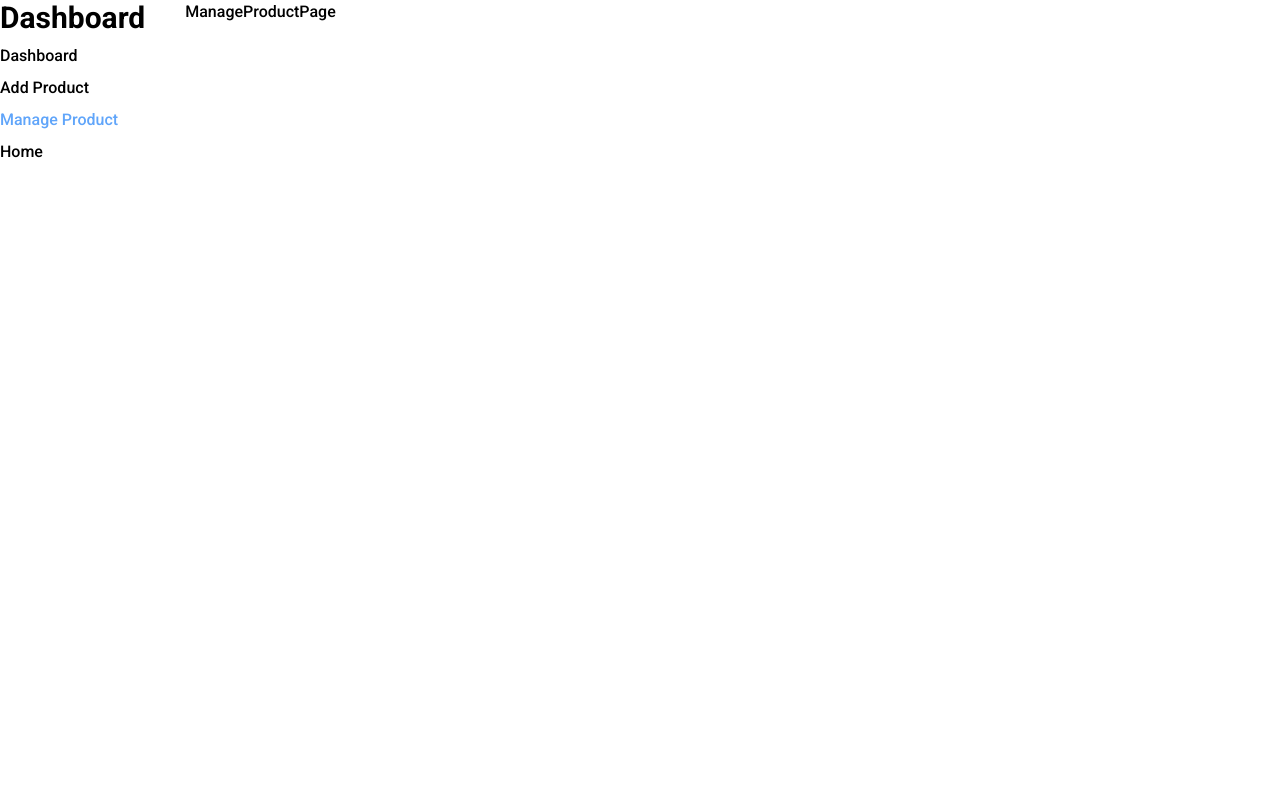
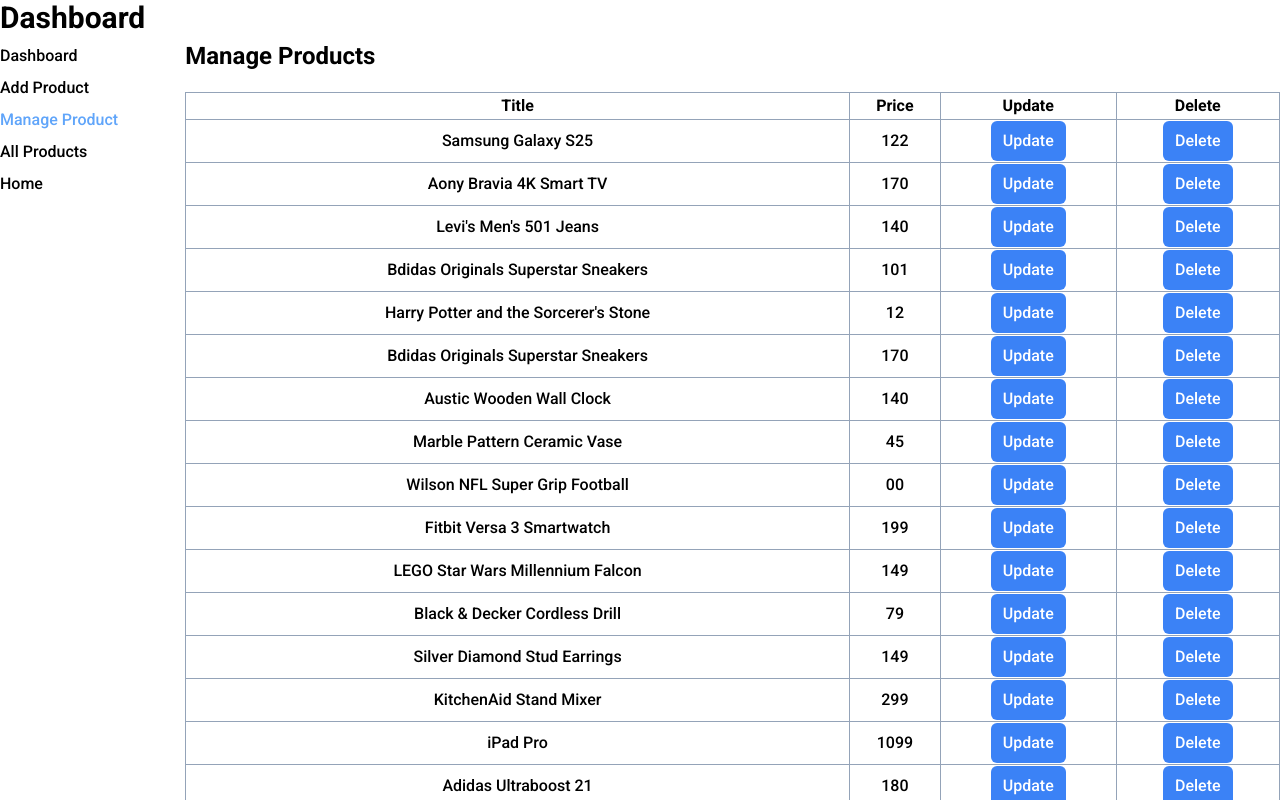
Before and after one commit to pieash9/next-basic, a Next.js app: page /dashboard/manageProduct in a window 1280 px wide. Shown: the top 800 px of the page. Built offline with nearby package versions, Linux system fonts and the light colour scheme; data requests are answered from the project's data file.

Commit message:
data fetching using swr

```diff
--- a/package.json
+++ b/package.json
@@ -18,6 +18,7 @@
     "postcss": "8.4.28",
     "react": "18.2.0",
     "react-dom": "18.2.0",
+    "swr": "^2.2.1",
     "tailwindcss": "3.3.3"
   }
 }
--- a/src/app/dashboard/Sidebar.jsx
+++ b/src/app/dashboard/Sidebar.jsx
@@ -14,6 +14,10 @@
   {
     path: "/dashboard/manageProduct",
     title: "Manage Product",
+  },
+  {
+    path: "/dashboard/allProducts",
+    title: "All Products",
   },
   {
     path: "/",
--- /dev/null
+++ b/src/app/dashboard/allProducts/AllProducts.jsx
@@ -0,0 +1,112 @@
+"use client";
+
+import { useRef, useState } from "react";
+
+import Modal from "@/components/HomePage/Modal";
+import useProducts from "@/hooks/useProducts";
+import ManageSingleProduct from "../manageProduct/ManageSingleProduct";
+
+const AllProducts = () => {
+  const { products, isLoading, isValidating, mutate } = useProducts();
+  const modalRef = useRef(null);
+  const [updateData, setUpdateData] = useState(null);
+
+  const openModal = (product) => {
+    setUpdateData(product);
+    modalRef.current.showModal();
+  };
+
+  const closeModal = () => {
+    setUpdateData(null);
+    modalRef.current.close();
+  };
+
+  const handleSubmit = async (e) => {
+    e.preventDefault();
+    const form = e.target;
+    const title = form.title.value;
+    const price = form.price.value;
+    const data = {
+      title,
+      price,
+    };
+
+    if (title && price) {
+      try {
+        const res = await fetch(
+          `http://localhost:5000/products/${updateData?.id}`,
+          {
+            method: "PATCH",
+            headers: {
+              "content-type": "application/json",
+            },
+            body: JSON.stringify(data),
+          }
+        );
+        const result = await res.json();
+        console.log(result);
+        mutate();
+        form.reset();
+        closeModal();
+      } catch (error) {
+        console.log(error);
+      }
+    }
+  };
+
+  const handleDelete = async (id) => {
+    try {
+      const res = await fetch(`http://localhost:5000/products/${id}`, {
+        method: "DELETE",
+      });
+      const result = await res.json();
+      console.log(result);
+      mutate();
+    } catch (error) {
+      console.log(error);
+    }
+  };
+
+  return (
+    <div>
+      {isLoading && (
+        <h1 className="text-center text-2xl font-semibold">Loading...</h1>
+      )}
+
+      {!isLoading && (
+        <table
+          className={`border-collapse w-full ${
+            isValidating ? "opacity-50" : "opacity-100"
+          }`}
+        >
+          <thead>
+            <tr>
+              <th className="border border-slate-400">Title</th>
+              <th className="border border-slate-400">Price</th>
+              <th className="border border-slate-400">Update</th>
+              <th className="border border-slate-400">Delete</th>
+            </tr>
+          </thead>
+          <tbody>
+            {products.map((product) => (
+              <ManageSingleProduct
+                openModal={openModal}
+                key={product.id}
+                product={product}
+                handleDelete={handleDelete}
+              />
+            ))}
+          </tbody>
+        </table>
+      )}
+      <Modal
+        closeModal={closeModal}
+        updateData={updateData}
+        ref={modalRef}
+        handleSubmit={handleSubmit}
+      />
+    </div>
+  );
+};
+
+export default AllProducts;
--- /dev/null
+++ b/src/app/dashboard/allProducts/page.js
@@ -0,0 +1,13 @@
+import React from "react";
+import AllProducts from "./AllProducts";
+
+const AllProductsPage = () => {
+  return (
+    <div className="text-center">
+      <h1 className="text-2xl font-semibold my-6">All Products</h1>
+      <AllProducts />
+    </div>
+  );
+};
+
+export default AllProductsPage;
--- /dev/null
+++ b/src/app/dashboard/manageProduct/ManageProduct.jsx
@@ -0,0 +1,121 @@
+"use client";
+
+import { useRouter } from "next/navigation";
+import { useRef, useState, useTransition } from "react";
+import ManageSingleProduct from "./ManageSingleProduct";
+import Modal from "@/components/HomePage/Modal";
+
+const ManageProduct = ({ products }) => {
+  const modalRef = useRef(null);
+  const [updateData, setUpdateData] = useState(null);
+  const [isPending, startTransition] = useTransition();
+  const [loading, setLoading] = useState(false);
+
+  const isLoading = isPending || loading;
+
+  const router = useRouter();
+
+  const openModal = (product) => {
+    setUpdateData(product);
+    modalRef.current.showModal();
+  };
+
+  const closeModal = () => {
+    setUpdateData(null);
+    modalRef.current.close();
+  };
+
+  const handleSubmit = async (e) => {
+    e.preventDefault();
+    const form = e.target;
+    const title = form.title.value;
+    const price = form.price.value;
+    const data = {
+      title,
+      price,
+    };
+
+    if (title && price) {
+      setLoading(true);
+      try {
+        const res = await fetch(
+          `http://localhost:5000/products/${updateData?.id}`,
+          {
+            method: "PATCH",
+            headers: {
+              "content-type": "application/json",
+            },
+            body: JSON.stringify(data),
+          }
+        );
+        const result = await res.json();
+        console.log(result);
+
+        form.reset();
+        closeModal();
+        setLoading(false);
+        startTransition(() => {
+          router.refresh();
+        });
+      } catch (error) {
+        setLoading(false);
+        console.log(error);
+      }
+    }
+  };
+
+  const handleDelete = async (id) => {
+    setLoading(true);
+    try {
+      const res = await fetch(`http://localhost:5000/products/${id}`, {
+        method: "DELETE",
+      });
+      const result = await res.json();
+      console.log(result);
+      startTransition(() => {
+        router.refresh();
+      });
+      setLoading(false);
+    } catch (error) {
+      console.log(error);
+      setLoading(false);
+    }
+  };
+
+  return (
+    <div>
+      <table
+        className={`border-collapse w-full ${
+          isLoading ? "opacity-50" : "opacity-100"
+        }`}
+      >
+        <thead>
+          <tr>
+            <th className="border border-slate-400">Title</th>
+            <th className="border border-slate-400">Price</th>
+            <th className="border border-slate-400">Update</th>
+            <th className="border border-slate-400">Delete</th>
+          </tr>
+        </thead>
+        <tbody>
+          {products.map((product) => (
+            <ManageSingleProduct
+              openModal={openModal}
+              key={product.id}
+              product={product}
+              handleDelete={handleDelete}
+            />
+          ))}
+        </tbody>
+      </table>
+      <Modal
+        ref={modalRef}
+        handleSubmit={handleSubmit}
+        closeModal={closeModal}
+        updateData={updateData}
+      />
+    </div>
+  );
+};
+
+export default ManageProduct;
--- /dev/null
+++ b/src/app/dashboard/manageProduct/ManageSingleProduct.jsx
@@ -0,0 +1,28 @@
+const ManageSingleProduct = ({ product, openModal, handleDelete }) => {
+  const { id, title, price, categoryId, imageUrl } = product;
+
+  return (
+    <tr className="text-center w-full">
+      <td className="border border-slate-400 p-2">{title}</td>
+      <td className="border border-slate-400">{price}</td>
+      <td className="border border-slate-400">
+        <button
+          onClick={() => openModal(product)}
+          className="bg-blue-500 text-white px-3 py-2 rounded-md"
+        >
+          Update
+        </button>
+      </td>
+      <td className="border border-slate-400">
+        <button
+          onClick={() => handleDelete(id)}
+          className="bg-blue-500 text-white px-3 py-2 rounded-md"
+        >
+          Delete
+        </button>
+      </td>
+    </tr>
+  );
+};
+
+export default ManageSingleProduct;
--- a/src/app/dashboard/manageProduct/page.js
+++ b/src/app/dashboard/manageProduct/page.js
@@ -1,7 +1,20 @@
-import React from "react";
+import getAllProducts from "@/utils/getAllProducts";
+import ManageProduct from "./ManageProduct";
 
-const ManageProductPage = () => {
-  return <div>ManageProductPage</div>;
+export const metadata = {
+  title: "Manage Products | Dashboard | Next Hero",
+  description: "Next Hero",
 };
 
-export default ManageProductPage;
+const ManageProductsPage = async () => {
+  const products = await getAllProducts();
+
+  return (
+    <div className="w-full mt-10">
+      <h1 className="mb-5 text-2xl font-semibold">Manage Products</h1>
+      <ManageProduct products={products} />
+    </div>
+  );
+};
+
+export default ManageProductsPage;
--- /dev/null
+++ b/src/components/HomePage/Modal.jsx
@@ -0,0 +1,41 @@
+import { forwardRef, useRef } from "react";
+
+const Modal = ({ closeModal, updateData, handleSubmit }, ref) => {
+  const formRef = useRef(null);
+
+  return (
+    <dialog ref={ref} className="w-[98%] max-w-[500px] rounded-md p-4">
+      <div className="text-right mb-4">
+        <button
+          onClick={() => {
+            closeModal();
+            formRef.current.reset();
+          }}
+        >
+          Close
+        </button>
+      </div>
+      <form onSubmit={handleSubmit} ref={formRef}>
+        <input
+          className="w-full mb-2 p-2 focus:outline-none border border-gray-500 rounded-md"
+          type="text"
+          placeholder="title"
+          name="title"
+          defaultValue={updateData?.title}
+        />
+        <input
+          className="w-full mb-2 p-2 focus:outline-none border border-gray-500 rounded-md"
+          type="number"
+          placeholder="price"
+          name="price"
+          defaultValue={updateData?.price}
+        />
+        <button className="text-white px-2 py-1 bg-blue-500 focus:right-2 rounded-md">
+          Submit
+        </button>
+      </form>
+    </dialog>
+  );
+};
+
+export default forwardRef(Modal);
--- a/src/db.json
+++ b/src/db.json
@@ -55,7 +55,7 @@
     {
       "id": 2,
       "title": "Samsung Galaxy S25",
-      "price": "12",
+      "price": "122",
       "categoryId": 1,
       "features": [
         "Exynos 2100 chip",
@@ -69,7 +69,11 @@
       "title": "Aony Bravia 4K Smart TV",
       "price": "170",
       "categoryId": 1,
-      "features": ["65-inch 4K HDR display", "Android TV", "Dolby Atmos sound"],
+      "features": [
+        "65-inch 4K HDR display",
+        "Android TV",
+        "Dolby Atmos sound"
+      ],
       "imageUrl": "https://example.com/sonytv.jpg"
     },
     {
@@ -77,7 +81,11 @@
       "title": "Levi's Men's 501 Jeans",
       "price": "140",
       "categoryId": 2,
-      "features": ["100% cotton", "Classic straight fit", "Button fly"],
+      "features": [
+        "100% cotton",
+        "Classic straight fit",
+        "Button fly"
+      ],
       "imageUrl": "https://example.com/levisjeans.jpg"
     },
     {
@@ -217,7 +225,11 @@
       "title": "iPad Pro",
       "price": 1099,
       "categoryId": 1,
-      "features": ["M1 chip", "Liquid Retina XDR display", "Face ID"],
+      "features": [
+        "M1 chip",
+        "Liquid Retina XDR display",
+        "Face ID"
+      ],
       "imageUrl": "https://example.com/ipadpro.jpg"
     },
     {
@@ -225,7 +237,11 @@
       "title": "Adidas Ultraboost 21",
       "price": 180,
       "categoryId": 2,
-      "features": ["Primeknit upper", "Boost midsole", "Responsive cushioning"],
+      "features": [
+        "Primeknit upper",
+        "Boost midsole",
+        "Responsive cushioning"
+      ],
       "imageUrl": "https://example.com/ultraboost21.jpg"
     },
     {
@@ -233,7 +249,11 @@
       "title": "Modern Metal Wall Art",
       "price": 89,
       "categoryId": 4,
-      "features": ["Abstract design", "Hand-painted", "Easy to hang"],
+      "features": [
+        "Abstract design",
+        "Hand-painted",
+        "Easy to hang"
+      ],
       "imageUrl": "https://example.com/metalwallart.jpg"
     },
     {
@@ -309,18 +329,6 @@
       "imageUrl": "https://example.com/cookwareset.jpg"
     },
     {
-      "id": 26,
-      "title": "Dell XPS 13 Laptop",
-      "price": "00",
-      "categoryId": 1,
-      "features": [
-        "Intel Core i7 processor",
-        "13.3-inch InfinityEdge display",
-        "512GB SSD"
-      ],
-      "imageUrl": "https://example.com/dellxps13.jpg"
-    },
-    {
       "id": 27,
       "title": "Bdidas Originals Superstar Sneakers",
       "price": "107",
@@ -343,18 +351,6 @@
         "Seven books in one"
       ],
       "imageUrl": "https://example.com/narnia.jpg"
-    },
-    {
-      "id": 29,
-      "title": "Modern Geometric Wall Mirror",
-      "price": 129,
-      "categoryId": 4,
-      "features": [
-        "Unique geometric design",
-        "Gold-finished frame",
-        "36 inches in diameter"
-      ],
-      "imageUrl": "https://example.com/wallmirror.jpg"
     }
   ]
 }
--- /dev/null
+++ b/src/hooks/useProducts.js
@@ -0,0 +1,18 @@
+import React from "react";
+import useSWR from "swr";
+
+const fetcher = (...args) => fetch(...args).then((res) => res.json());
+
+const useProducts = (categoryId) => {
+  const path = "http://localhost:5000/products";
+  const {
+    data: products = [],
+    error,
+    isLoading,
+    isValidating,
+    mutate,
+  } = useSWR(categoryId ? `${path}?categoryId=${categoryId}` : path, fetcher);
+  return { products, error, isLoading, isValidating, mutate };
+};
+
+export default useProducts;
--- a/src/utils/wait.js
+++ b/src/utils/wait.js
@@ -2,7 +2,7 @@
 
 const wait = () => {
   return new Promise((resolve, reject) => {
-    setTimeout(() => reject("REJECTED"), 500);
+    setTimeout(resolve, 500);
   });
 };
 
```
Also changed, not shown: 1 other file (tests, documents, lock files or other folders).
